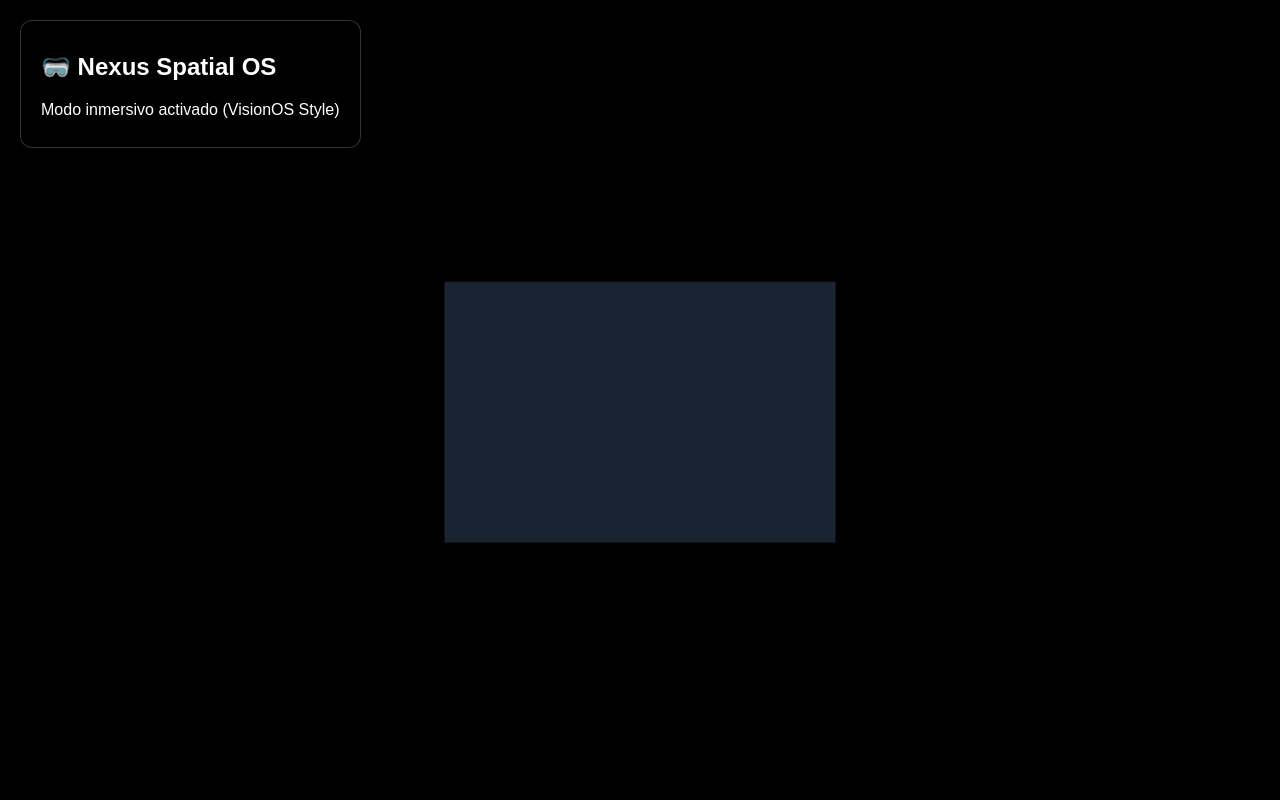
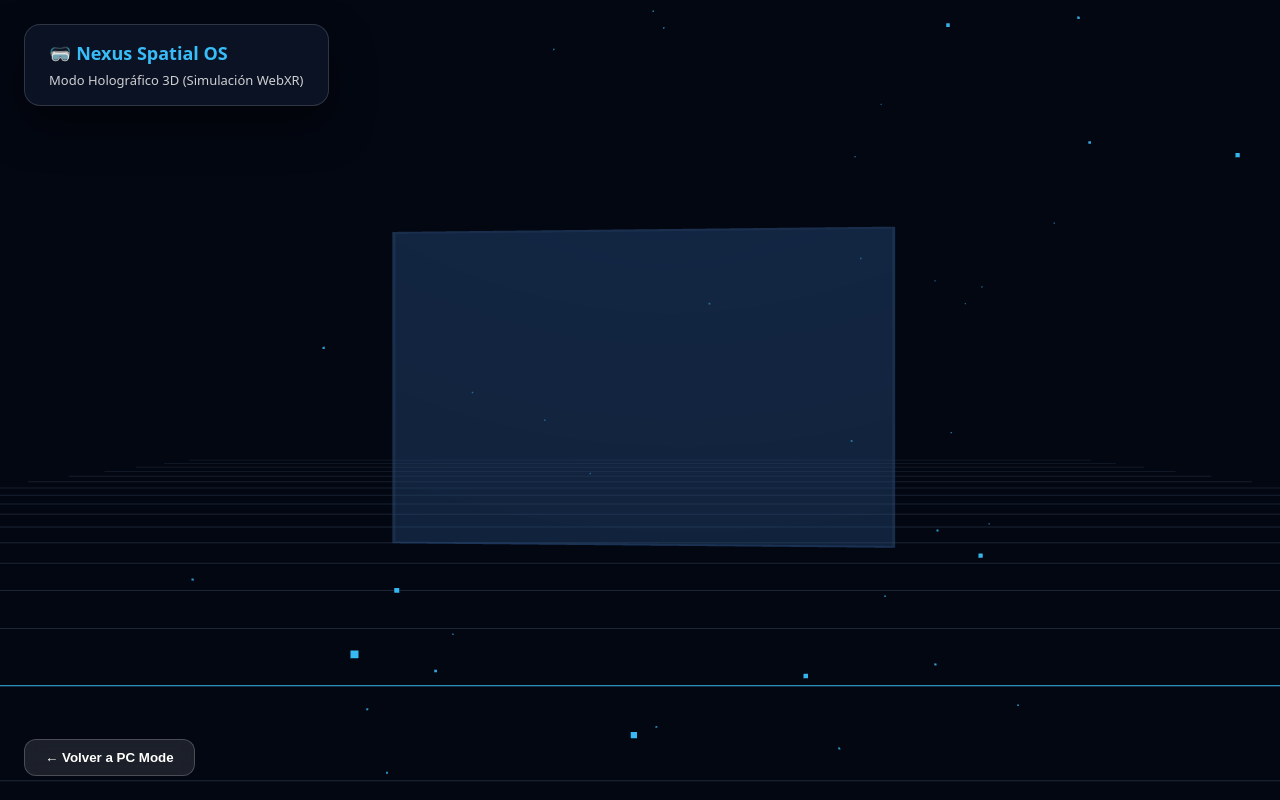
Before and after one commit to anyelo888ra-ux/Nexus-WebOS, a website: page vr.html in a window 1280 px wide. Drawn offline with nearby package versions, Linux system fonts and the light colour scheme; animation ran at ten frames a second.

Commit message:
Update vr.html

```diff
--- a/vr.html
+++ b/vr.html
@@ -5,65 +5,129 @@
   <meta name="viewport" content="width=device-width, initial-scale=1.0">
   <title>Nexus WebOS - Spatial Vision Mode</title>
   <style>
-    body { margin: 0; overflow: hidden; background-color: #000; font-family: sans-serif; }
+    body { margin: 0; overflow: hidden; background-color: #030712; font-family: system-ui, sans-serif; }
     #overlay {
       position: absolute;
-      top: 20px;
-      left: 20px;
+      top: 24px;
+      left: 24px;
       color: #fff;
       z-index: 10;
-      background: rgba(0, 0, 0, 0.6);
-      padding: 12px 20px;
+      background: rgba(15, 23, 42, 0.75);
+      padding: 16px 24px;
+      border-radius: 16px;
+      backdrop-filter: blur(20px);
+      border: 1px solid rgba(255, 255, 255, 0.15);
+      box-shadow: 0 20px 40px rgba(0,0,0,0.5);
+    }
+    #overlay h2 { margin: 0 0 6px 0; font-size: 18px; color: #38bdf8; }
+    #overlay p { margin: 0; font-size: 13px; opacity: 0.8; }
+    .back-btn {
+      position: absolute;
+      bottom: 24px;
+      left: 24px;
+      z-index: 10;
+      background: rgba(255, 255, 255, 0.1);
+      color: #fff;
+      border: 1px solid rgba(255, 255, 255, 0.2);
+      padding: 10px 20px;
       border-radius: 12px;
+      cursor: pointer;
       backdrop-filter: blur(10px);
-      border: 1px solid rgba(255, 255, 255, 0.2);
+      font-weight: 600;
+      transition: background 0.2s;
     }
+    .back-btn:hover { background: rgba(255, 255, 255, 0.2); }
   </style>
   <script src="https://cdnjs.cloudflare.com/ajax/libs/three.js/r128/three.min.js"></script>
 </head>
 <body>
   <div id="overlay">
     <h2>🥽 Nexus Spatial OS</h2>
-    <p>Modo inmersivo activado (VisionOS Style)</p>
+    <p>Modo Holográfico 3D (Simulación WebXR)</p>
   </div>
 
+  <button class="back-btn" onclick="window.location.href='pc.html'">← Volver a PC Mode</button>
+
   <script>
-    // Configuración básica del escenario 3D
+    // 1. Escena, Cámara y Renderizador
     const scene = new THREE.Scene();
-    const camera = new THREE.PerspectiveCamera(75, window.innerWidth / window.innerHeight, 0.1, 1000);
+    scene.background = new THREE.Color(0x030712);
+    scene.fog = new THREE.FogExp2(0x030712, 0.05);
+
+    const camera = new THREE.PerspectiveCamera(70, window.innerWidth / window.innerHeight, 0.1, 1000);
     const renderer = new THREE.WebGLRenderer({ antialias: true });
-
     renderer.setSize(window.innerWidth, window.innerHeight);
-    renderer.xr.enabled = true; // Habilitar soporte WebXR
+    renderer.xr.enabled = true;
     document.body.appendChild(renderer.domElement);
 
-    // Crear un panel translúcido estilo Glassmorphism flotante
-    const geometry = new THREE.PlaneGeometry(3, 2);
-    const material = new THREE.MeshBasicMaterial({
+    // 2. Iluminación
+    const ambientLight = new THREE.AmbientLight(0xffffff, 1.2);
+    scene.add(ambientLight);
+
+    const pointLight = new THREE.PointLight(0x38bdf8, 2, 50);
+    pointLight.position.set(0, 5, 2);
+    scene.add(pointLight);
+
+    // 3. Ventana Holográfica Principal (Glassmorphism 3D)
+    const windowGeometry = new THREE.BoxGeometry(3.5, 2.2, 0.05);
+    const windowMaterial = new THREE.MeshPhysicalMaterial({
       color: 0x1e293b,
+      metalness: 0.1,
+      roughness: 0.1,
+      transmission: 0.6, // Efecto cristal transparente
+      thickness: 0.5,
       transparent: true,
-      opacity: 0.85,
+      opacity: 0.9,
       side: THREE.DoubleSide
     });
-    const spatialWindow = new THREE.Mesh(geometry, material);
-    spatialWindow.position.set(0, 0, -3);
+    const spatialWindow = new THREE.Mesh(windowGeometry, windowMaterial);
+    spatialWindow.position.set(0, 0, -4);
     scene.add(spatialWindow);
 
-    // Iluminación suave
-    const light = new THREE.AmbientLight(0xffffff, 1);
-    scene.add(light);
+    // 4. Grid de suelo futurista
+    const gridHelper = new THREE.GridHelper(30, 30, 0x38bdf8, 0x1e293b);
+    gridHelper.position.set(0, -2, -4);
+    scene.add(gridHelper);
 
-    camera.position.z = 1;
+    // 5. Partículas de estrellas flotantes en el espacio virtual
+    const particlesGeometry = new THREE.BufferGeometry();
+    const particlesCount = 300;
+    const posArray = new Float32Array(particlesCount * 3);
 
-    // Animación de flotación suave de la ventana
+    for(let i = 0; i < particlesCount * 3; i++) {
+      posArray[i] = (Math.random() - 0.5) * 30;
+    }
+
+    particlesGeometry.setAttribute('position', new THREE.BufferAttribute(posArray, 3));
+    const particlesMaterial = new THREE.PointsMaterial({
+      size: 0.05,
+      color: 0x38bdf8
+    });
+    const particlesMesh = new THREE.Points(particlesGeometry, particlesMaterial);
+    scene.add(particlesMesh);
+
+    // Posición inicial de la cámara
+    camera.position.z = 0;
+
+    // Animación fluida de flotación
+    let clock = new THREE.Clock();
     function animate() {
       renderer.setAnimationLoop(() => {
-        spatialWindow.position.y = Math.sin(Date.now() * 0.0015) * 0.1;
+        const elapsedTime = clock.getElapsedTime();
+
+        // Flotar la ventana suavemente
+        spatialWindow.position.y = Math.sin(elapsedTime * 1.5) * 0.1;
+        spatialWindow.rotation.y = Math.sin(elapsedTime * 0.8) * 0.05;
+
+        // Girar lentamente las partículas
+        particlesMesh.rotation.y = elapsedTime * 0.05;
+
         renderer.render(scene, camera);
       });
     }
     animate();
 
+    // Ajuste de pantalla al redimensionar
     window.addEventListener('resize', () => {
       camera.aspect = window.innerWidth / window.innerHeight;
       camera.updateProjectionMatrix();
```
